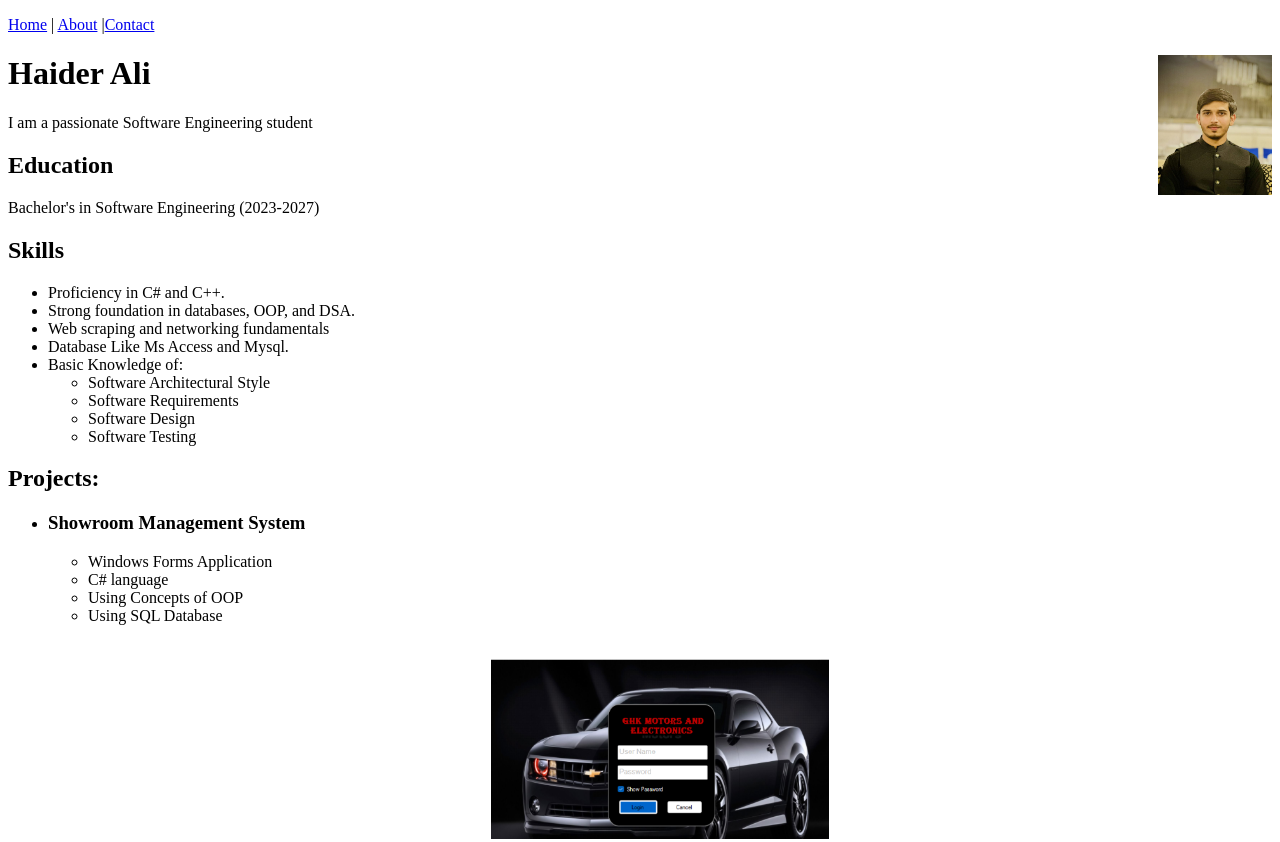
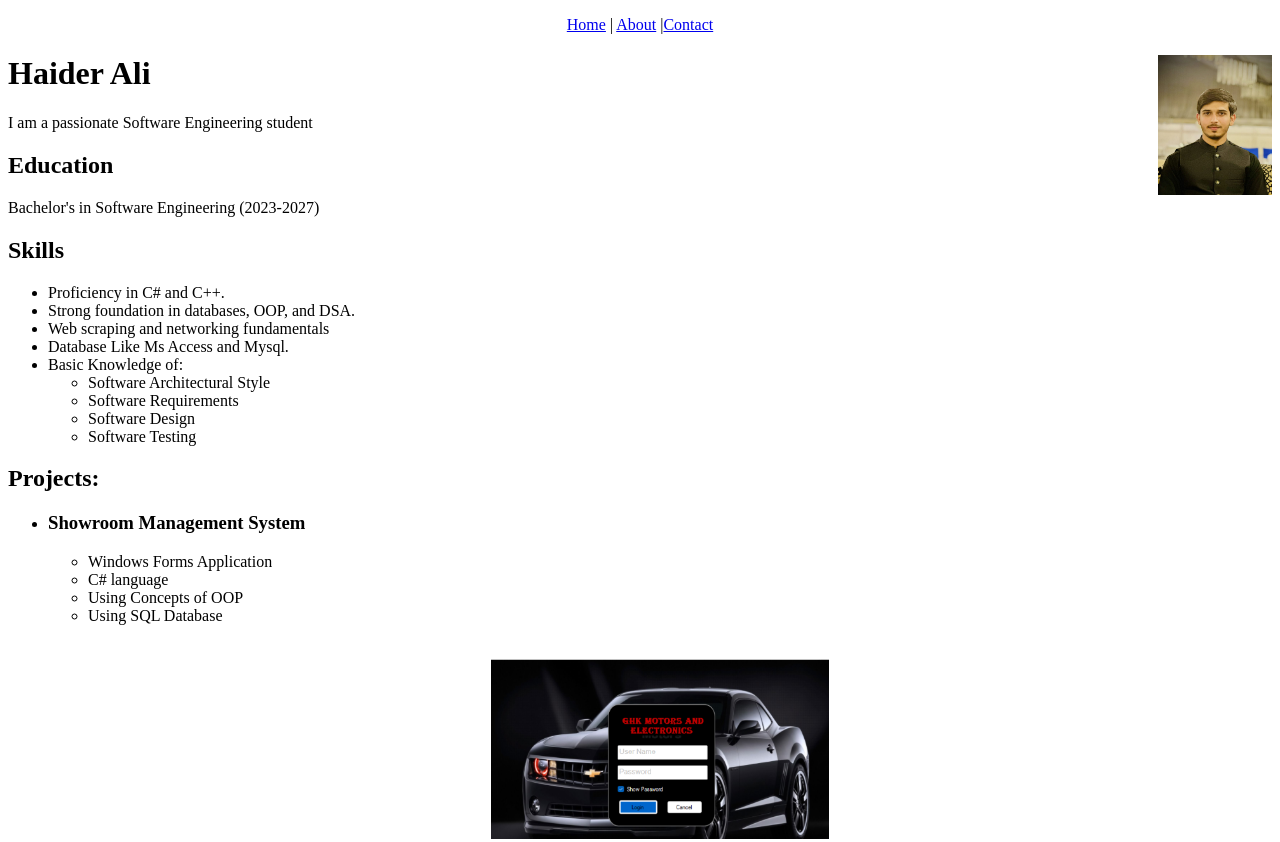
Before and after one commit to HaiderAli2027/html-portfolio, a plain HTML site: page index.html in a window 1280 px wide. Shown: the top 842 px of the page. Drawn offline with Linux system fonts and the light colour scheme.

Commit message:
Add files via upload

```diff
--- a/index.html
+++ b/index.html
@@ -6,7 +6,7 @@
     <title>Haider's Profile</title>
 </head>
 <body>
-    <p><a href = "./index.html">Home</a> | <a href = "./Info/About.html">About</a> |<a href = "./Info/Contact.html" >Contact</a></p>
+    <p align ="center"><a href = "./index.html">Home</a> | <a href = "./Info/About.html">About</a> |<a href = "./Info/Contact.html" >Contact</a></p>
     <h1>Haider Ali
         <img src="./Images/profile1.jpg" height="140" alt="Image of haider" align = "right">
     </h1>
```
